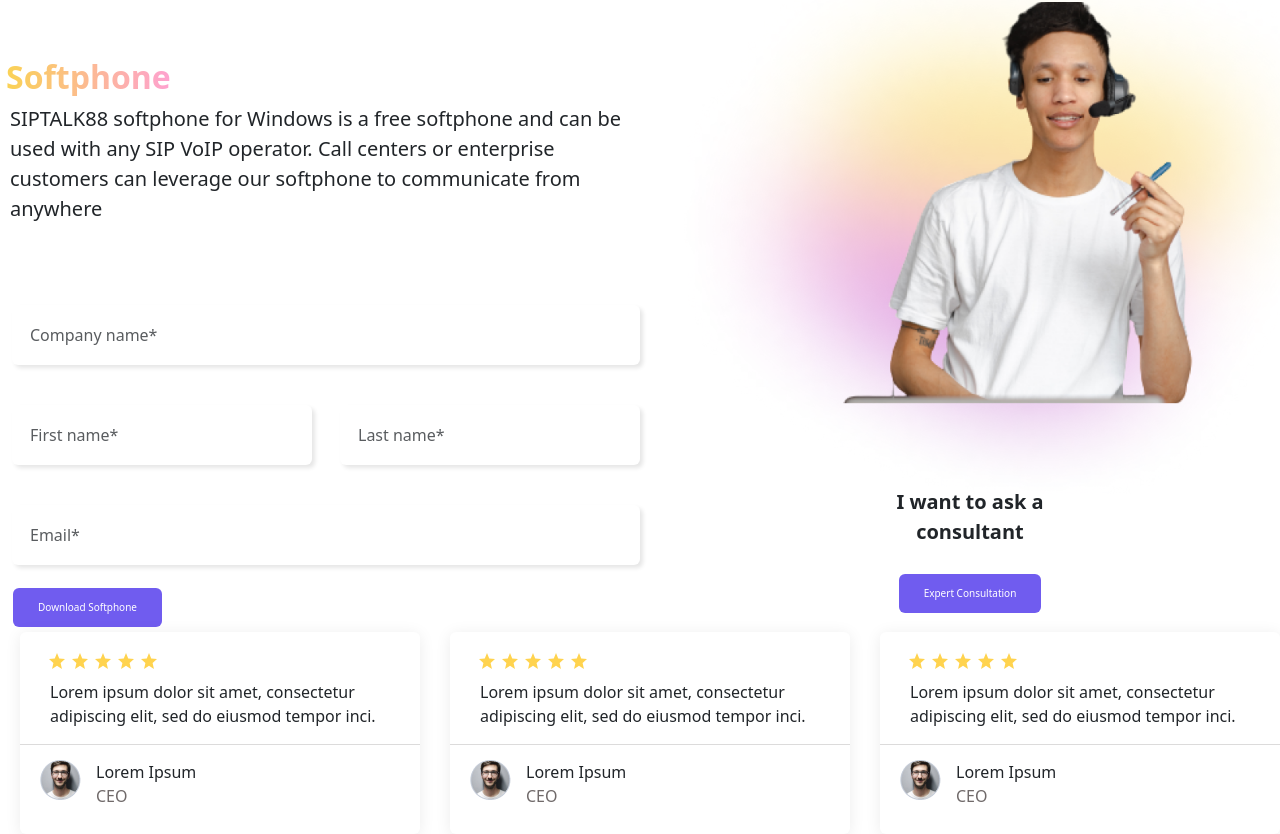
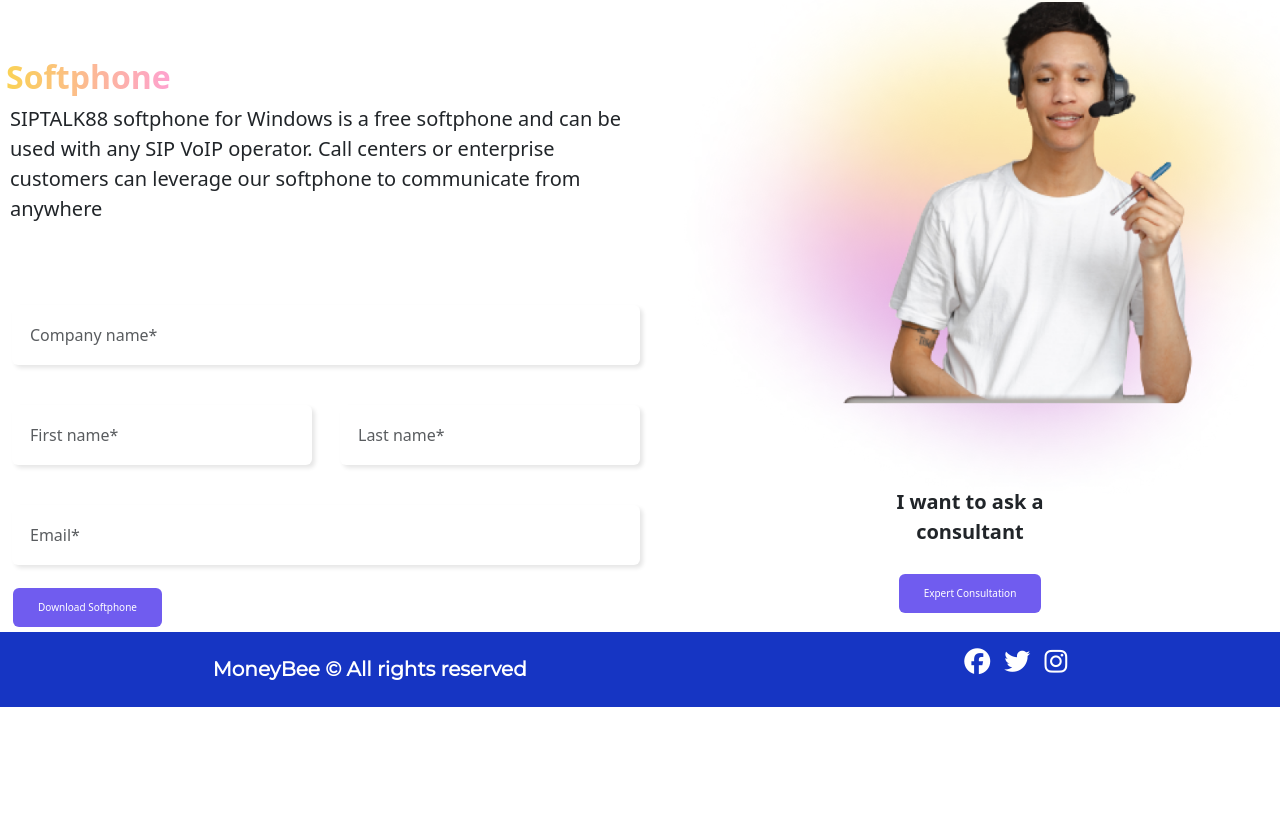
Before and after one commit to Netsachike/MoneyBee, a plain HTML site: page pages/index.html in a window 1280 px wide. Shown: the part 1585-2419 px from the top of the page. After the commit the page ends 2292 px from the top, so only its background shows below. Drawn offline with nearby package versions, Linux system fonts and the light colour scheme.

Commit message:
footer done

```diff
--- a/pages/index.html
+++ b/pages/index.html
@@ -8,6 +8,8 @@
     <link href="https://cdn.jsdelivr.net/npm/bootstrap@5.3.0/dist/css/bootstrap.min.css" rel="stylesheet"
         integrity="sha384-9ndCyUaIbzAi2FUVXJi0CjmCapSmO7SnpJef0486qhLnuZ2cdeRhO02iuK6FUUVM" crossorigin="anonymous">
     <link rel="stylesheet" href="https://fonts.googleapis.com/css2?family=Montserrat&display=swap">
+    <link rel="stylesheet" href="path/to/font-awesome/css/font-awesome.min.css">
+    <script src="https://kit.fontawesome.com/b68d968969.js" crossorigin="anonymous"></script>
     <title>MoneyBee</title>
 </head>
 
@@ -198,69 +200,20 @@
             </div>
         </div>
     </div>
-
-    <div class="slider">
-        <div class="card">
-            <div class="star-icon">
-                <img src="/public/icons/star-icon.svg" alt="">
-                <img src="/public/icons/star-icon.svg" alt="">
-                <img src="/public/icons/star-icon.svg" alt="">
-                <img src="/public/icons/star-icon.svg" alt="">
-                <img src="/public/icons/star-icon.svg" alt="">
-            </div>
-
-            <p>Lorem ipsum dolor sit amet, consectetur adipiscing elit, sed do eiusmod tempor inci.</p>
-            <div class="line-hz"></div>
-            <div class="employee">
-                <img src="/public/images/avatar.png" alt="">
-                    <p>Lorem Ipsum
-                        <br><span>CEO</span>
-                    </p>
-            </div>
+    <footer class="row-footer">
+        <div class="footer-left">
+          <p>MoneyBee © All rights reserved</p>
         </div>
-        <div class="card">
-            <div class="star-icon">
-                <img src="/public/icons/star-icon.svg" alt="">
-                <img src="/public/icons/star-icon.svg" alt="">
-                <img src="/public/icons/star-icon.svg" alt="">
-                <img src="/public/icons/star-icon.svg" alt="">
-                <img src="/public/icons/star-icon.svg" alt="">
-            </div>
-
-            <p>Lorem ipsum dolor sit amet, consectetur adipiscing elit, sed do eiusmod tempor inci.</p>
-            <div class="line-hz"></div>
-            <div class="employee">
-                <img src="/public/images/avatar.png" alt="">
-                    <p>Lorem Ipsum
-                        <br><span>CEO</span>
-                    </p>
-            </div>
+        <div class="footer-right">
+          <ul class="social-media-icons">
+            <li><a href="#"><i class="fab fa-facebook"></i></a></li>
+            <li><a href="#"><i class="fab fa-twitter"></i></a></li>
+            <li><a href="#"><i class="fab fa-instagram"></i></a></li>
+          </ul>
         </div>
-        <div class="card">
-            <div class="star-icon">
-                <img src="/public/icons/star-icon.svg" alt="">
-                <img src="/public/icons/star-icon.svg" alt="">
-                <img src="/public/icons/star-icon.svg" alt="">
-                <img src="/public/icons/star-icon.svg" alt="">
-                <img src="/public/icons/star-icon.svg" alt="">
-            </div>
-
-            <p>Lorem ipsum dolor sit amet, consectetur adipiscing elit, sed do eiusmod tempor inci.</p>
-            <div class="line-hz"></div>
-            <div class="employee">
-                <img src="/public/images/avatar.png" alt="">
-                    <p>Lorem Ipsum
-                        <br><span>CEO</span>
-                    </p>
-            </div>
-        </div>
-    </div>
-
-
-
+      </footer>
     <script src="https://cdn.jsdelivr.net/npm/bootstrap@5.3.0/dist/js/bootstrap.bundle.min.js"
             integrity="sha384-geWF76RCwLtnZ8qwWowPQNguL3RmwHVBC9FhGdlKrxdiJJigb/j/68SIy3Te4Bkz"
             crossorigin="anonymous"></script>
 </body>
-
 </html>
--- a/style/style.css
+++ b/style/style.css
@@ -9,7 +9,7 @@
 :root {
   --primary-color: #ffc61e;
   --secondary-color: #1635c3;
-  --text-color: #fff
+  --text-color: #fff;
 }
 
 body {
@@ -107,20 +107,20 @@ h3 {
   font-weight: 500;
 }
 
-.text-button h5{
+.text-button h5 {
   margin-bottom: 20px;
   font-weight: normal;
 }
 
-.certified p{
+.certified p {
   font-size: 20px;
 }
 
-.certified span{
+.certified span {
   font-weight: bold;
 }
 
-.certified img{
+.certified img {
   width: 200px;
 }
 
@@ -131,8 +131,6 @@ h3 {
   flex: 1 0 0;
   align-self: stretch;
 }
-
-
 
 .button-light {
   display: flex;
@@ -154,14 +152,13 @@ h3 {
   font-weight: 500;
 }
 
-
 /* hero-section */
 
 /* exchange section */
-.exchange-section{
+.exchange-section {
   margin-bottom: 50px;
 }
-.exchange-card{
+.exchange-card {
   display: flex;
   padding: 20px 20px;
   width: 78%;
@@ -169,30 +166,30 @@ h3 {
   align-items: center;
   gap: 3rem;
   border-radius: 24px;
-  background: #FFF;
+  background: #fff;
   box-shadow: 0px 2px 16px 0px rgba(0, 0, 0, 0.08);
 }
 
-.exchange{
+.exchange {
   display: flex;
   flex-direction: column;
   align-items: flex-start;
   gap: 1rem;
 }
 
-.title{
+.title {
   display: inline-flex;
   gap: 5px;
 }
 
-.title img{
+.title img {
   padding: 0.5rem;
   border-radius: 150px;
-  background: #0057C2;
-  color: #FFF;
+  background: #0057c2;
+  color: #fff;
 }
 
-.cad{
+.cad {
   display: flex;
   padding: 0.5rem;
   border-radius: 8px;
@@ -204,23 +201,23 @@ h3 {
   outline: none !important;
 }
 
-.exc-p{
+.exc-p {
   display: flex;
   flex-direction: column;
   align-self: stretch;
-  color: var(--typography-secondary, #525D73);
+  color: var(--typography-secondary, #525d73);
   font-size: 12px;
   font-family: Montserrat;
 }
 
-.line{
+.line {
   width: 1px;
   height: 120px;
   align-self: stretch;
   background-color: #333;
 }
 
-.exchange-btn{
+.exchange-btn {
   display: flex;
   padding: 10px 30px;
   border-radius: 8px;
@@ -235,29 +232,28 @@ h3 {
 
 /* exchange section */
 
-
 /* info */
 
-.info{
+.info {
   display: flex;
   flex-direction: column;
   gap: 30px;
 }
 
-.steps{
+.steps {
   display: flex;
   align-items: center;
   gap: 30px;
 }
 
-.circle{
+.circle {
   display: flex;
   width: 75px;
   height: 75px;
   padding: 10px;
   margin-bottom: 10px;
   border-radius: 100px;
-  background: var(--surface, #F4F7FA);
+  background: var(--surface, #f4f7fa);
   flex-direction: column;
   justify-content: center;
   align-items: center;
@@ -266,37 +262,43 @@ h3 {
   font-size: 25px;
 }
 
-.steps h6{
+.steps h6 {
   font-size: 18px;
 }
 
 /* info */
 
 /* softphone */
-.softphone{
+.softphone {
   display: flex;
   width: 100%;
 }
 
-.softphone_content{
+.softphone_content {
   width: 50%;
   font-size: 20px;
   margin-top: 120px;
 }
 
-.softphone_content h2{
-  background: -webkit-linear-gradient(180deg, #1B0892, #960DAC, #FF95F0, #FAD450);
+.softphone_content h2 {
+  background: -webkit-linear-gradient(
+    180deg,
+    #1b0892,
+    #960dac,
+    #ff95f0,
+    #fad450
+  );
   -webkit-background-clip: text;
   -webkit-text-fill-color: transparent;
   font-weight: bold;
   padding-left: 6px;
 }
 
-.softphone_content p{
+.softphone_content p {
   padding-left: 10px;
 }
 
-.name{
+.name {
   background-color: white;
   display: flex !important;
   align-items: center !important;
@@ -306,7 +308,7 @@ h3 {
   padding-left: 20px !important;
 }
 
-input{
+input {
   width: 100%;
   background: transparent;
   border: none !important;
@@ -315,13 +317,12 @@ input{
   padding-left: 14px;
   font-size: 16px !important;
   box-shadow: 3px 3px 4px 0px rgba(0, 0, 0, 0.1);
-
 }
-.submit{
+.submit {
   padding-left: 21px !important;
   padding-bottom: 5px;
 }
-.btn-purple{
+.btn-purple {
   border-radius: 6px;
   background: rgba(108, 87, 239, 0.97);
   padding: 12px 25px;
@@ -329,7 +330,6 @@ input{
   font-size: 10px;
   color: var(--text-color);
   font-weight: 500;
-
 }
 
 .softphone_image {
@@ -343,7 +343,7 @@ input{
   width: 650px;
 }
 
-.softphone_image p{
+.softphone_image p {
   margin: auto;
   font-size: 20px;
   text-align: center;
@@ -351,79 +351,52 @@ input{
   margin-top: -30px;
 }
 
-.expert{
+.expert {
   display: flex;
   margin: auto !important;
   justify-content: center !important;
   padding-left: 0px !important;
 }
 
-/* softphone end*/
+/* softphone */
 
-/* slider &  client card */
-  .slider{
+/* footer */
+.row-footer {
   display: flex;
-    gap: 30px;
+  padding: 24px 156px;
+  justify-content: space-around;
   align-items: center;
-    justify-content: flex-start;
-    padding-left: 20px;
+  background: var(--blue, #1635c3);
+  padding: 10px;
 }
 
-  .card{
-  box-shadow: 0px 2px 16px 0px rgba(0, 0, 0, 0.08);
-  display: flex;
-  width: 400px;
-  flex-direction: column;
-  align-items: center;
-  flex-shrink: 0;
-  border-radius: 16px;
-  position: relative;
-  background: #FFF;
-  border: none !important;
+.footer-left p {
+  margin: 0;
+  color: #fff;
+  font-size: 20px;
+  font-family: Montserrat;
+  font-weight: 600;
 }
 
-  .star-icon{
-    display: flex;
-    gap: 5px;
-    margin-top: 20px;
-    justify-content: start;
-    align-items: start;
-    width: 100%;
-    margin-left: 55px;
-    margin-bottom: 5px;
+.social-media-icons li {
+  display: inline-block;
+  margin-right: 10px;
 }
 
-  .card p{
-    margin-left: 30px;
-    margin-top: 5px;
+.social-media-icons li:last-child {
+  margin-right: 0;
 }
 
-  .line-hz{
-    width: 100%;
-    height: 1px;
-    background-color: #dcdbdb;
+.social-media-icons a {
+  color: #ffffff;
+  font-size: 26px;
 }
 
-  .employee{
-    padding: 10px 0px;
-    padding-top: 15px;
-    display: inline-flex;
-    justify-content: start;
-    align-items: start;
-    gap: 15px;
-    width: 100%;
-    padding-left: 20px;
+.icons img{
+ width: 26px;
+ height: 26px;
+ color: #FFFFFF;
 }
+/* Add Font Awesome CSS link to your HTML file */
 
-  .employee p{
-    margin-left: 0;
-    margin-top: 0;
-    font-weight: 500;
-  }
-
-  .employee span{
-    color: #706a6a;
-    font-weight: 500;
-  }
-
-/* client card end*/
+/* footer */
```
Lines whose indentation alone changed are shown as unchanged.
